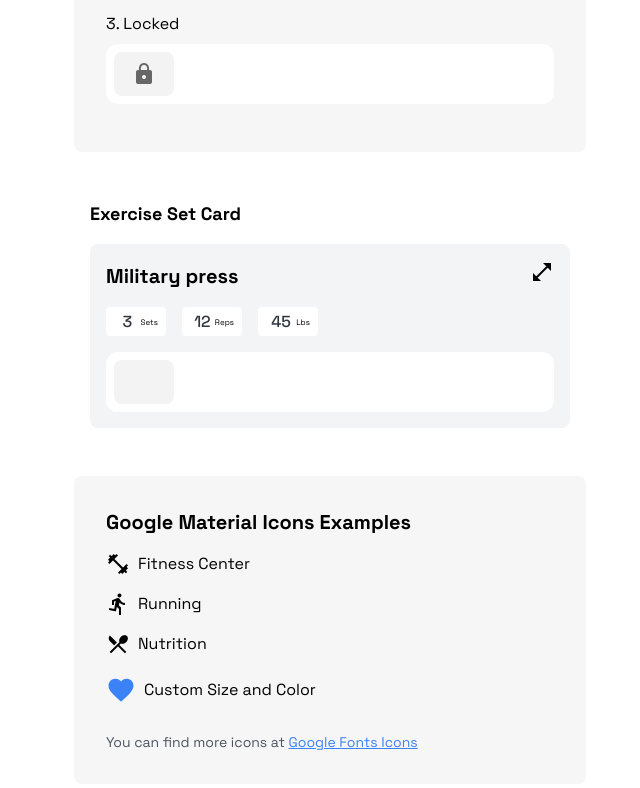
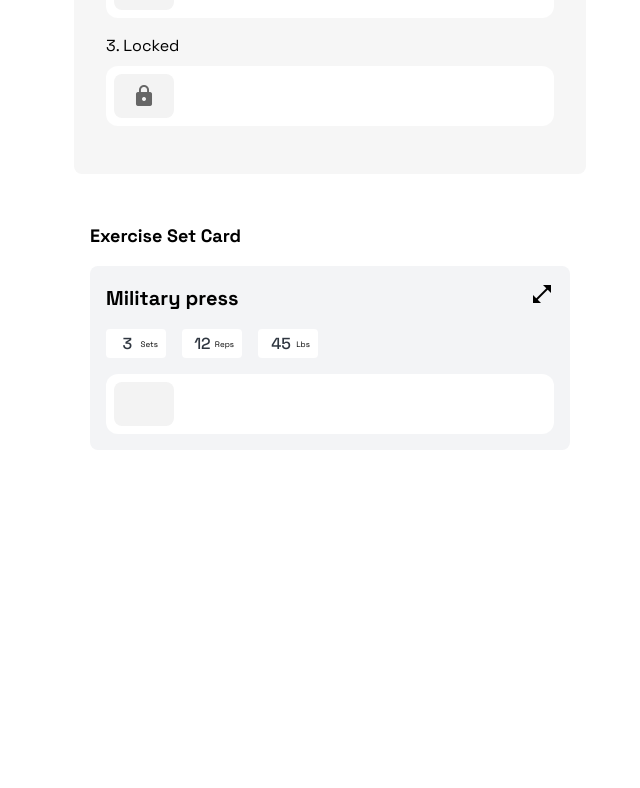
Before and after one commit to lassorfeasley/swiper.fit, a React (Vite) app: page / in a window 1280 px wide. Shown: the part 312-1100 px from the top of the page, without its empty margins (310-950 px from the left). After the commit the page ends 864 px from the top, so only its background shows below. Built offline with nearby package versions, Linux system fonts and the light colour scheme.

Commit message:
Update dependencies and refactor App component. Added Supabase client setup and integrated ProgramView component, removing the previous SwipeSwitch and related components for a cleaner structure.

```diff
--- a/package.json
+++ b/package.json
@@ -9,6 +9,7 @@
     "preview": "vite preview"
   },
   "dependencies": {
+    "@supabase/supabase-js": "^2.49.5",
     "framer-motion": "^11.0.8",
     "react": "^18.2.0",
     "react-dom": "^18.2.0"
--- a/src/App.jsx
+++ b/src/App.jsx
@@ -1,6 +1,5 @@
 import { useState } from "react";
 import SwipeSwitch from "./components/UI/SwipeSwitch";
-import IconExample from "./components/IconExample";
 import ExerciseSetCard from "./components/UI/ExerciseSetCard";
 import "./App.css";
 
@@ -49,10 +48,6 @@ function App() {
         <h2 className="text-lg font-bold mb-4">Exercise Set Card</h2>
         <ExerciseSetCard />
       </div>
-
-      <div className="w-full max-w-lg bg-[#F6F6F6] p-4 rounded-lg">
-        <IconExample />
-      </div>
     </div>
   );
 }
--- /dev/null
+++ b/src/supabaseClient.js
@@ -0,0 +1,6 @@
+import { createClient } from '@supabase/supabase-js';
+
+const supabaseUrl = 'https://tdevpmxmvrgouozsgplu.supabase.co';
+const supabaseAnonKey = 'eyJhbGciOiJIUzI1NiIsInR5cCI6IkpXVCJ9.eyJpc3MiOiJzdXBhYmFzZSIsInJlZiI6InRkZXZwbXhtdnJnb3VvenNncGx1Iiwicm9sZSI6ImFub24iLCJpYXQiOjE3NDc2ODc0MTksImV4cCI6MjA2MzI2MzQxOX0.XjatUG82rA1rQDIvAfvlJ815xJaAjj2GZJG7mfrdxl0';
+
+export const supabase = createClient(supabaseUrl, supabaseAnonKey);
```
Also changed, not shown: 1 other file (tests, documents, lock files or other folders).
